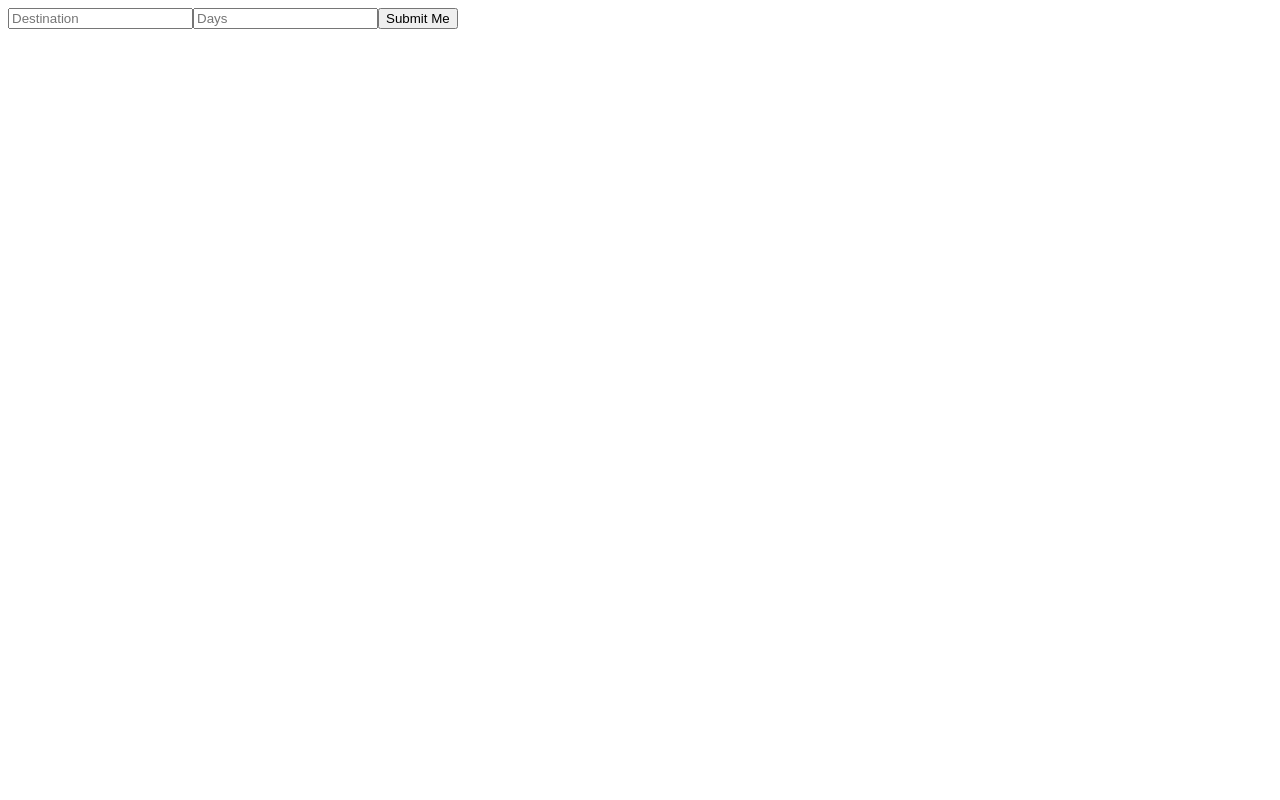
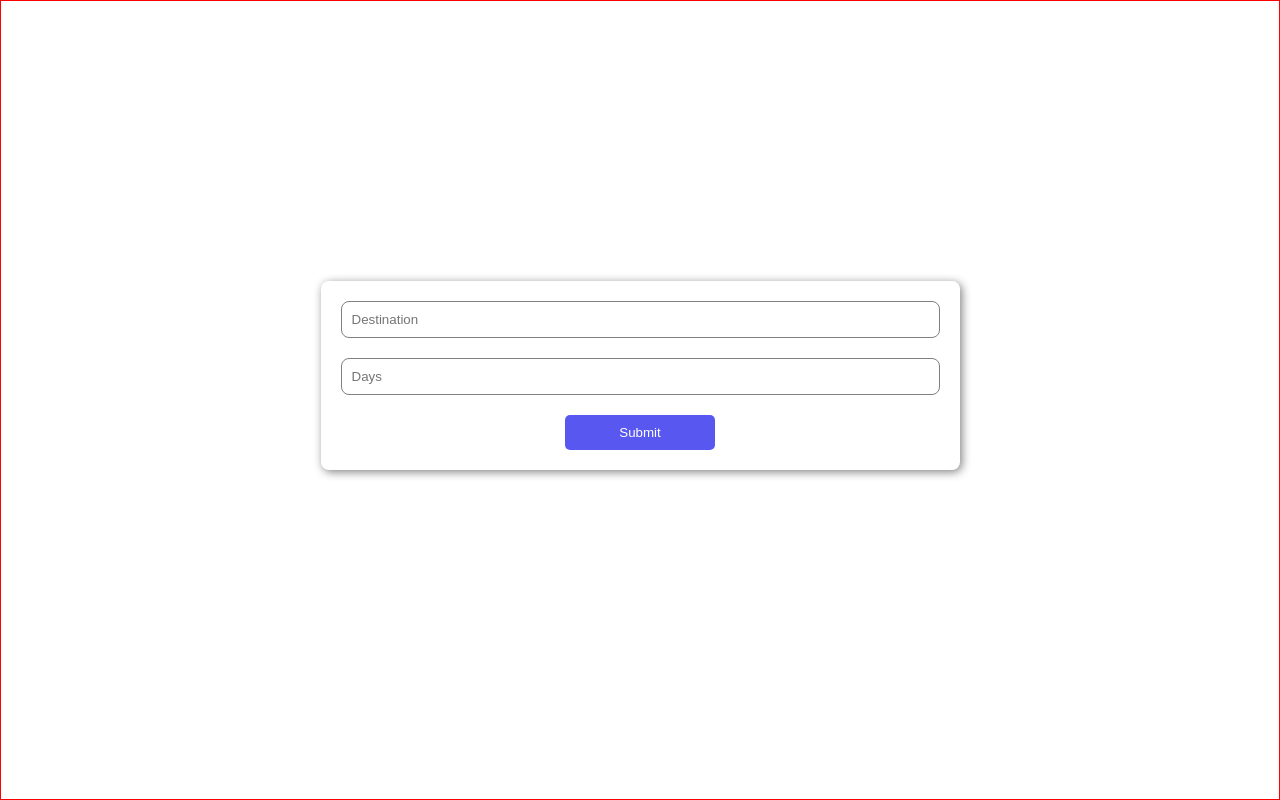
Before and after one commit to AMalfez/Travel_Planner_Pro, a React (Create React App) app in the folder travel-app/: page / in a window 1280 px wide. Built offline with nearby package versions, Linux system fonts and the light colour scheme.

Commit message:
added some more

```diff
--- a/travel-app/package.json
+++ b/travel-app/package.json
@@ -10,6 +10,7 @@
     "react": "^18.2.0",
     "react-dom": "^18.2.0",
     "react-icons": "^4.10.1",
+    "react-router-dom": "^6.14.2",
     "react-scripts": "5.0.1",
     "web-vitals": "^2.1.4"
   },
--- a/travel-app/src/App.css
+++ b/travel-app/src/App.css
@@ -1,3 +1,12 @@
 *{
-    font-family: sans-serif
+    font-family: sans-serif;
+    margin: 0;
+    padding: 0;
+    box-sizing: border-box;
 }
+.app{
+    height: 100vh;
+    background-repeat: no-repeat;
+    background-size: cover;
+    background-position: center;
+}
--- a/travel-app/src/Card.js
+++ b/travel-app/src/Card.js
@@ -13,7 +13,7 @@ export default function Card({data}) {
                     <p style={{fontSize:'25px', fontWeight:'600'}}>{data.result_object.name} <span className='edit-icon'>Edit icon</span></p>
                     <p style={{ color:'lightgrey'}}>{data.result_object.category.name}</p>
                     <p><span><Star rating={data.result_object.rating}/></span></p>
-                    <p>details</p>
+                    <p>{data.result_object.address}</p>
                 </div>
             </div>
         </>
--- a/travel-app/src/Itinary.js
+++ b/travel-app/src/Itinary.js
@@ -9,7 +9,7 @@ export default function Itinary({date, data}){
             {date.map((dt)=>(
                 <div>
                 <p style={{fontWeight:'600',fontSize:'26px'}}>{dt}</p>
-                <Card data={data[date.indexOf(dt)]}/>
+                <Card data={data[date.indexOf(dt)<data.length-1?date.indexOf(dt):data.length-1]}/>
                 </div>
             ))}
 
--- a/travel-app/src/Testing.js
+++ b/travel-app/src/Testing.js
@@ -1,6 +1,7 @@
 import React, { useEffect, useState } from 'react'
 import axios from 'axios'
 import Itinary  from './Itinary';
+import './css/Testing.css'
 
 
 function Testing() {
@@ -58,16 +59,16 @@ function Testing() {
       console.log(result.data.data);
       console.log(result.data.data.filter((elem)=> elem.result_type === 'things_to_do'));
       setData(result.data.data.filter((elem)=> elem.result_type === 'things_to_do'))
-      setDisplay(true);
+      // setDisplay(true);
     }
 
 
   return (
-    <div>
+    <div className='testing__container'>
         <form onSubmit={handleSubmit} style={{marginBottom:'50px'}}>
-          <input type='text' onChange={handleLocation} value={location} name='location' placeholder='Destination' />
-          <input type='text' onChange={handleDays} value={days} name='Days' placeholder='Days' />
-          <input type='submit' value='Submit Me' />
+          <input className='input-destination' type='text' onChange={handleLocation} value={location} name='location' placeholder='Destination' />
+          <input className='input-days' type='text' onChange={handleDays} value={days} name='Days' placeholder='Days' />
+          <button type='submit'>Submit</button>
         </form>
           {display && <Itinary date={date} data={data} />}
     </div>
--- /dev/null
+++ b/travel-app/src/css/Testing.css
@@ -0,0 +1,36 @@
+.input-destination, .input-days{
+    padding: 10px;
+    outline: none;
+    margin-bottom: 20px;
+    border-radius: 8px;
+    border: 1px solid grey;
+}
+.testing__container>form{
+    /* border: 1px solid black; */
+    display: flex;
+    flex-direction: column;
+    width: 50%;
+    height: fit-content;
+    padding: 20px;
+    /* margin: auto; */
+    box-shadow: 2px 2px 10px grey;
+    border-radius: 8px;
+}
+.testing__container>form>button{
+    width: 150px;
+    margin: auto;
+    padding: 10px;
+    border: none;
+    background-color: rgb(88, 88, 241);
+    color: white;
+    border-radius: 5px;
+    cursor: pointer;
+}
+.testing__container{
+    border: 1px solid red;
+    min-height: 100vh;
+    display: flex;
+    flex-direction: column;
+    align-items: center;
+    justify-content: center;
+}
--- a/travel-app/src/index.js
+++ b/travel-app/src/index.js
@@ -3,11 +3,27 @@ import ReactDOM from 'react-dom/client';
 import './index.css';
 import App from './App';
 import reportWebVitals from './reportWebVitals';
+import {
+  createBrowserRouter,
+  RouterProvider,
+} from "react-router-dom";
+import Itinary from './Itinary';
+
+const router = createBrowserRouter([
+  {
+    path: "/",
+    element: <App/>,
+  },
+  {
+    path: "/trip",
+    element: <Itinary/>,
+  },
+]);
 
 const root = ReactDOM.createRoot(document.getElementById('root'));
 root.render(
   <React.StrictMode>
-    <App />
+    <RouterProvider router={router} />
   </React.StrictMode>
 );
 
```
Also changed, not shown: travel-app/src/reducer/Data.js (added), 1 other file (tests, documents, lock files or other folders).
